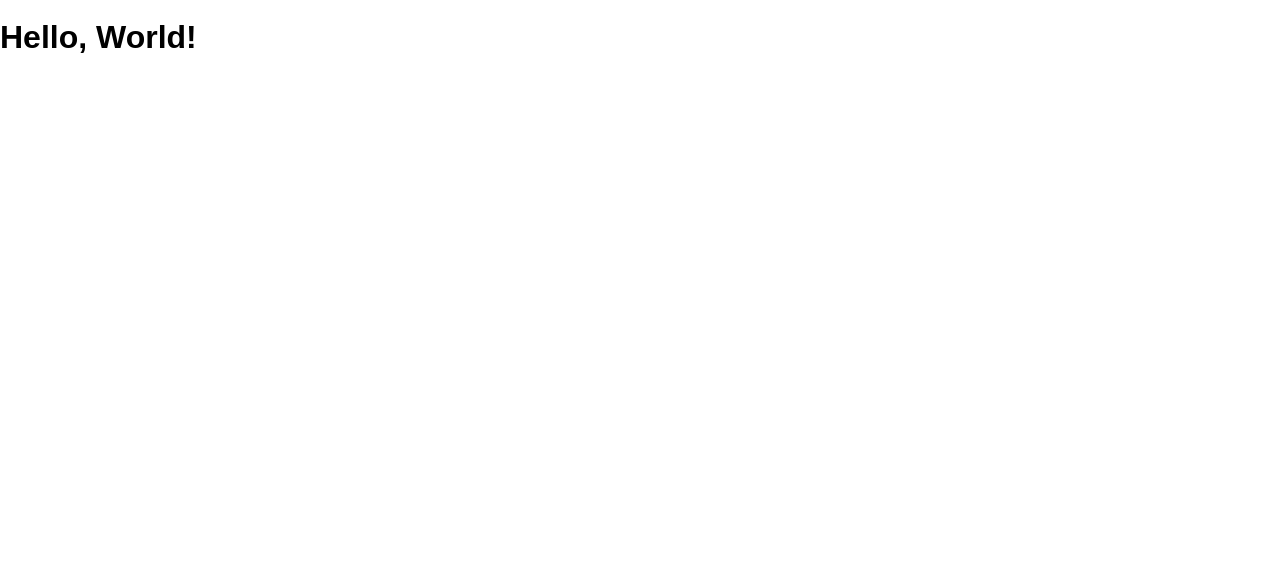
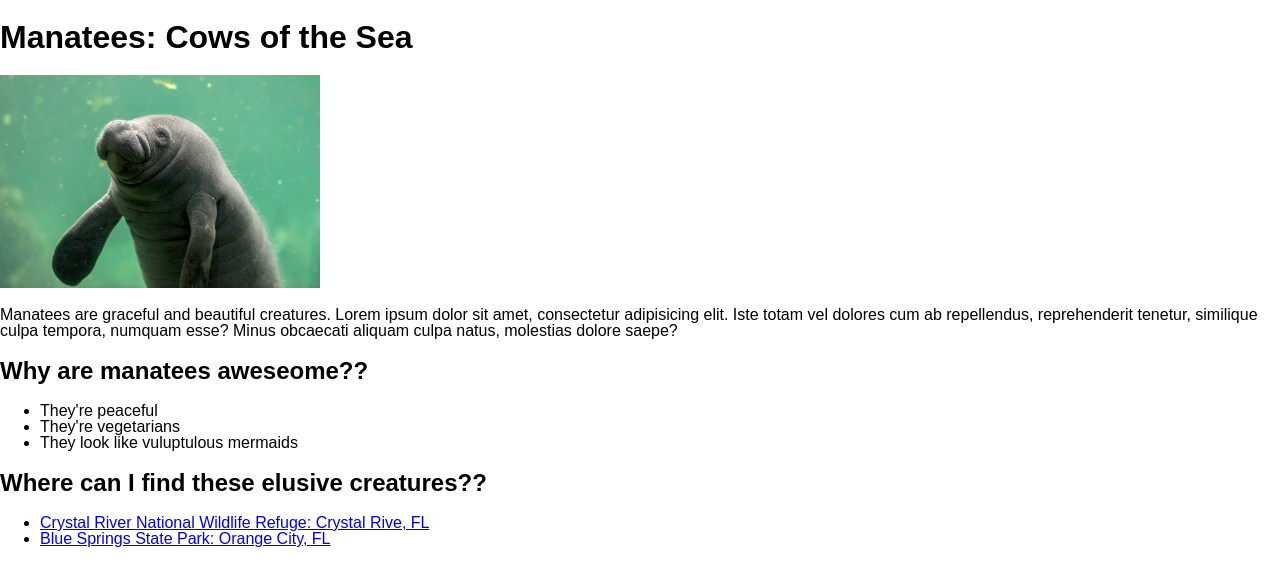
Before and after one commit to jessicaevans17/my-first-app, a website: page public/index.html in a window 1280 px wide. Drawn offline with Linux system fonts and the light colour scheme.

Commit message:
Done with first pass

```diff
--- a/public/index.html
+++ b/public/index.html
@@ -8,6 +8,29 @@
     <link rel="stylesheet" href="/screen.css">
   </head>
   <body>
-    <h1 class='hello-world'>Hello, World!</h1>
+    <h1 class='hello-world'>Manatees: Cows of the Sea</h1>
+    <img class="manatee-pic" src="assets/manatee_01.jpg"/>
+      <p>Manatees are graceful and beautiful creatures. Lorem ipsum dolor sit amet, consectetur adipisicing elit. Iste totam vel dolores cum ab repellendus, reprehenderit tenetur, similique culpa tempora, numquam esse? Minus obcaecati aliquam culpa natus, molestias dolore saepe?</p>
+  <!-- List of why manatees are awesome -->
+  <section>
+    <h2>Why are manatees aweseome??</h2>
+    <ul>
+      <li>They're peaceful</li>
+      <li>They're vegetarians</li>
+      <li>They look like vuluptulous mermaids</li>
+    </ul>
+  </section>
+  <!-- Links of places to see manatees -->
+  <section>
+    <h2>Where can I find these elusive creatures??</h2>
+    <ul>
+      <li>
+          <a href = "https://www.fws.gov/refuge/crystal_river/">Crystal River National Wildlife Refuge: Crystal Rive, FL</a>
+      </li>
+      <li>
+        <a href = "https://www.floridastateparks.org/parks-and-trails/blue-spring-state-park/manatees-blue-spring-state-park">Blue Springs State Park: Orange City, FL</a>
+      </li>
+    </ul>
+  </section>
   </body>
 </html>
--- a/public/screen.css
+++ b/public/screen.css
@@ -10,3 +10,8 @@ body {
   margin: 0;
   min-height: 100%;
 }
+
+.manatee-pic {
+  height: 25%;
+  width: 25%;
+}
```
Also changed, not shown: package.json (+5 -3 lines), public/assets/manatee_01.jpg (added), 1 other file.
